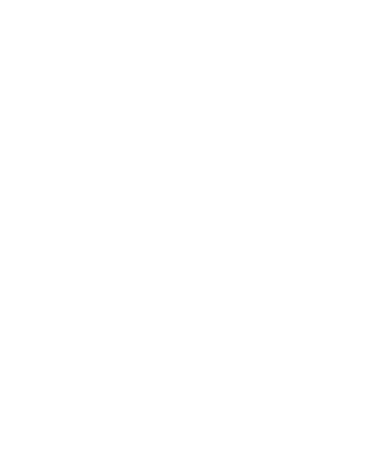
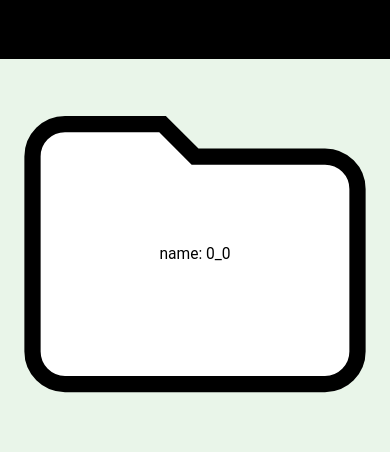
Before and after one commit to implObserver/TODO-Manager, a website built with webpack: page src/template.html in a window 390 px wide. Built offline with nearby package versions, Linux system fonts and the light colour scheme.

Commit message:
style:add responsive layoult for content

```diff
--- /dev/null
+++ b/src/controllers/addFolder.js
@@ -0,0 +1,11 @@
+import { Folder } from "../models/folderModels";
+import { viewFolder } from "../views/nodes/content";
+import { addFolderListeners } from "./listeners";
+
+const mainFolder = Folder(0);
+
+export const createFolder = (folder = mainFolder) => {
+    let newFolder = folder.addFolder();
+    viewFolder(newFolder.getNode());
+    addFolderListeners(newFolder);
+}
--- /dev/null
+++ b/src/controllers/listeners.js
@@ -0,0 +1,13 @@
+import { viewFolder } from "../views/nodes/content";
+
+export const addFolderListeners = (currentFolder) => {
+    let node = currentFolder.getNode();
+    const clickFolder = node.addEventListener('click', e => {
+        let folders = currentFolder.getInnerFolders();
+        console.log(1);
+        for (let folder of folders) {
+            const node = folder.getNode();
+            viewFolder(node);
+        }
+    });
+}
--- /dev/null
+++ b/src/helper/tools.js
@@ -0,0 +1,87 @@
+import { Animations } from "../views/animations/animations";
+
+const Tools = (() => {
+    const getNodeWithSpan = (nodeName, text, ...classNames) => {
+        let node = createNode(nodeName, ...classNames);
+        return setUpSpan(node, text);
+    }
+
+    const createNode = (nodeName, ...classNames) => {
+        let node = document.createElement(nodeName);
+        addClasses(node, ...classNames);
+        return node;
+    }
+
+    const addClasses = (node, ...classes) => {
+        for (let curClass of classes) {
+            node.classList.add(curClass);
+        }
+    }
+
+    const setUpSpan = (node, text) => {
+        let span = createNode('span');
+        span.textContent = text;
+        node.appendChild(span);
+        return node;
+    }
+
+    const appendChilds = (node, ...childs) => {
+        for (let child of childs) {
+            node.appendChild(child);
+        }
+    }
+
+    const setAttributes = (e, atrs) => {
+        for (let atr of atrs) {
+            e.setAttribute(atr.name, atr.val);
+        }
+    }
+
+    const removeChilds = (node) => {
+        if (node !== null) {
+            while (node.firstChild) {
+                node.removeChild(node.lastChild);
+            }
+        }
+    }
+
+    const displayMode = (mode, ...nodes) => {
+        for (let node of nodes) {
+            node.style.display = mode;
+        }
+    }
+
+    const smoothVisibility = () => {
+
+        const close = (e, op1, op2, dur, fill) => {
+            return Animations.opacity(e, op1, op2, dur, fill).finished.then(() => {
+                e.style.visibility = 'hidden';
+            });
+        }
+        const open = (e, op1, op2, dur, fill) => {
+            e.style.visibility = 'visible';
+            return Animations.opacity(e, op1, op2, dur, fill);
+        }
+        return { open, close };
+    };
+
+    const smoothVisibilityGroup = (...nodes) => {
+        const close = (op1, op2, dur, fill) => {
+            for (let node of nodes) {
+                smoothVisibility().close(node, op1, op2, dur, fill);
+            }
+        }
+        const open = (op1, op2, dur, fill) => {
+            for (let node of nodes) {
+                smoothVisibility().open(node, op1, op2, dur, fill);
+            }
+        }
+        return { open, close };
+    }
+
+    const rgba2hex = (rgba) => `#${rgba.match(/^rgba?\((\d+),\s*(\d+),\s*(\d+)(?:,\s*(\d+\.{0,1}\d*))?\)$/).slice(1).map((n, i) => (i === 3 ? Math.round(parseFloat(n) * 255) : parseFloat(n)).toString(16).padStart(2, '0').replace('NaN', '')).join('')}`
+
+    return { displayMode, smoothVisibilityGroup, smoothVisibility, rgba2hex, getNodeWithSpan, setAttributes, createNode, appendChilds, setUpSpan, removeChilds, addClasses };
+})();
+
+export { Tools }
--- a/src/index.js
+++ b/src/index.js
@@ -0,0 +1,5 @@
+import { createFolder } from './controllers/addFolder'
+import './views/css/main.css'
+for (let i = 0; i < 1; i++) {
+    createFolder();
+}
--- /dev/null
+++ b/src/models/folderModels.js
@@ -0,0 +1,30 @@
+import { getFolderNode } from "../views/nodes/folder";
+
+export const Folder = (ids) => {
+    let id = ids;
+    let count = 0;
+    const innerFolders = []
+    const node = getFolderNode(id);
+
+    const addFolder = () => {
+        const newId = `${id}_${count}`;
+        ++count;
+        let newFolder = Folder(newId);
+        innerFolders.push(newFolder);
+        return newFolder;
+    }
+
+    const del = () => {
+        console.log(this);
+    }
+
+    const getNode = () => {
+        return node;
+    }
+
+    const getInnerFolders = () => {
+        return innerFolders;
+    }
+
+    return { addFolder, del, getNode, getInnerFolders };
+}
--- a/src/template.html
+++ b/src/template.html
@@ -1,11 +1,17 @@
 <!DOCTYPE html>
 <html lang="en">
+
 <head>
     <meta charset="UTF-8">
     <meta name="viewport" content="width=device-width, initial-scale=1.0">
     <title>TODO-Manager</title>
 </head>
+
 <body>
+    <div class="wrapper">
+        <div class="header"></div>
+        <div class="content"></div>
+    </div>
+</body>
 
-</body>
 </html>
--- /dev/null
+++ b/src/views/animations/animations.js
@@ -0,0 +1,31 @@
+export const Animations = (() => {
+    const transform = (() => {
+        const x = (e, x0, x1, dur, fill = 'none') => {
+            return e.animate([{ left: `${x0}` }, { left: `${x1}` }], { duration: dur, fill: fill });
+        }
+
+        const y = (e, y0, y1, dur, fill = 'none') => {
+            return e.animate([{ top: `${y0}` }, { top: `${y1}` }], { duration: dur, fill: fill });
+        }
+
+        const rotate = (e, rotate1, rotate2, dur, fill = 'none') => {
+            return e.animate([{ transform: `rotate(${rotate1}deg)` }, { transform: `rotate(${rotate2}deg)` }], { duration: dur, fill: fill });
+        }
+
+        return { x, y, rotate };
+    })();
+
+    const background = (e, color1, color2, dur, fill = 'none') => {
+        return e.animate([{ background: color1 }, { background: color2 }], { duration: dur, fill: fill });
+    }
+
+    const opacity = (e, opacity1, opacity2, dur, fill = 'none') => {
+        return e.animate([{ opacity: opacity1 }, { opacity: opacity2 }], { duration: dur, fill: fill });
+    }
+
+    const custom = (e, dur, fill = 'none', ...keyFrames) => {
+        return e.animate(...keyFrames, { duration: dur, fill: fill });
+    }
+
+    return { transform, background, opacity, custom };
+})();
--- /dev/null
+++ b/src/views/css/main.css
@@ -0,0 +1,115 @@
+*,
+*::before,
+*::after {
+    padding: 0;
+    margin: 0;
+    border: 0;
+    height: 100%;
+    box-sizing: border-box;
+}
+
+html {
+    font-family: Roboto;
+}
+
+body {}
+
+.wrapper {
+    display: grid;
+    grid-template-rows: min-content 1fr;
+    max-width: 100%;
+    max-height: 100%;
+}
+
+span {
+    padding-left: 1vh;
+    padding-right: 1vh;
+    height: min-content;
+    width: max-content;
+}
+
+.header {
+    height: 7vh;
+    background-color: black;
+    max-width: inherit;
+}
+
+.content {
+    display: grid;
+    grid-template-columns: repeat(auto-fit, minmax(20vh, 1fr));
+    grid-template-rows: min-content;
+    justify-items: center;
+    justify-content: center;
+    align-content: start;
+    align-items: center;
+    max-width: inherit;
+    max-height: inherit;
+    background-color: #e9f5e9;
+}
+
+.folder {
+    display: grid;
+    grid-template-rows: 1fr min-content;
+    grid-template-areas: 'center';
+    justify-items: center;
+    justify-content: center;
+    align-content: center;
+    align-items: center;
+    max-width: inherit;
+    max-height: inherit;
+}
+
+.icon-wrapper {
+    grid-area: center;
+    display: flex;
+    justify-content: center;
+    max-width: inherit;
+    max-height: inherit;
+}
+
+.icon-wrapper>img {
+    display: flex;
+    width: 80vh;
+    max-width: inherit;
+    max-height: inherit;
+}
+
+.name {
+    grid-area: center;
+    display: flex;
+    align-items: center;
+    align-content: center;
+    text-align: center;
+    font-size: min(4vh, 4vw);
+    height: min-content;
+    max-width: 70%;
+    max-height: inherit;
+}
+
+@media screen and (max-aspect-ratio:1/1.0000001) {}
+
+@media screen and (min-aspect-ratio: 1/1) {}
+
+@media screen and (max-height: 450px) {
+    .content {
+        grid-template-columns: repeat(auto-fit, minmax(min(80vh, 100vw), 1fr));
+    }
+
+    .name {
+        font-size: min(12vh, 12vw);
+    }
+}
+
+@media screen and (max-width: 280px) {
+    .wrapper {
+        max-width: 100vw;
+    }
+
+    .content {
+        grid-template-columns: repeat(auto-fit, minmax(min(80vh, 100vw), 1fr));
+    }
+
+    .name {
+        font-size: min(12vh, 12vw);
+    }
+}
--- /dev/null
+++ b/src/views/nodes/content.js
@@ -0,0 +1,7 @@
+const wrapper = document.querySelector('.wrapper');
+
+export const viewFolder = (node) => {
+    let content = document.querySelector('.content');
+    console.log(content)
+    content.appendChild(node);
+}
--- /dev/null
+++ b/src/views/nodes/folder.js
@@ -0,0 +1,27 @@
+import { Tools } from "../../helper/tools";
+
+const getSvg = () => {
+    let icon = new Image();
+    icon.src = require('../images/folder.svg');
+    return icon;
+}
+
+const getWrapperIcon = () => {
+    let wrapperIcon = Tools.createNode('div', 'icon-wrapper');
+    let icon = getSvg();
+    Tools.appendChilds(wrapperIcon, icon);
+    return wrapperIcon;
+}
+
+
+export const getFolderNode = (id) => {
+    const folder = folderNodeAssembly(id);
+    return folder;
+}
+
+const folderNodeAssembly = (id) => {
+    const folder = Tools.createNode('div', 'folder', id);
+    const name = Tools.getNodeWithSpan('div', `name: ${id}`, 'name');
+    Tools.appendChilds(folder, getWrapperIcon(), name);
+    return folder;
+}
```
Also changed, not shown: src/models/counter.js (added, +14 -0 lines), dist/f48dbead07df2056dddb.svg (added), dist/index.bundle.js, dist/index.html, dist/runtime.bundle.js, src/views/images/folder.svg (added), src/views/images/templateFolder.svg (added), src/views/nodes/folderTemplate.js (added).
